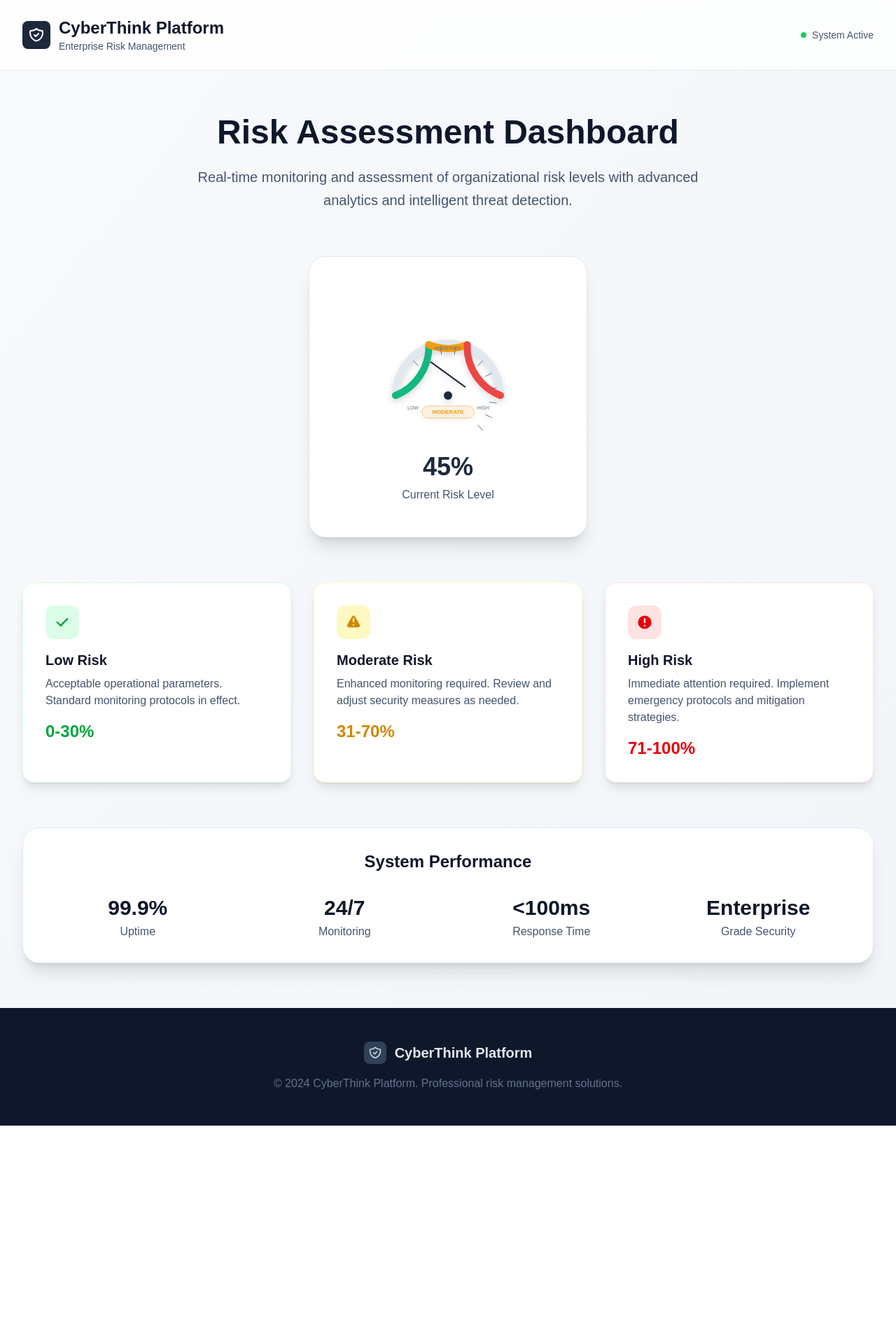
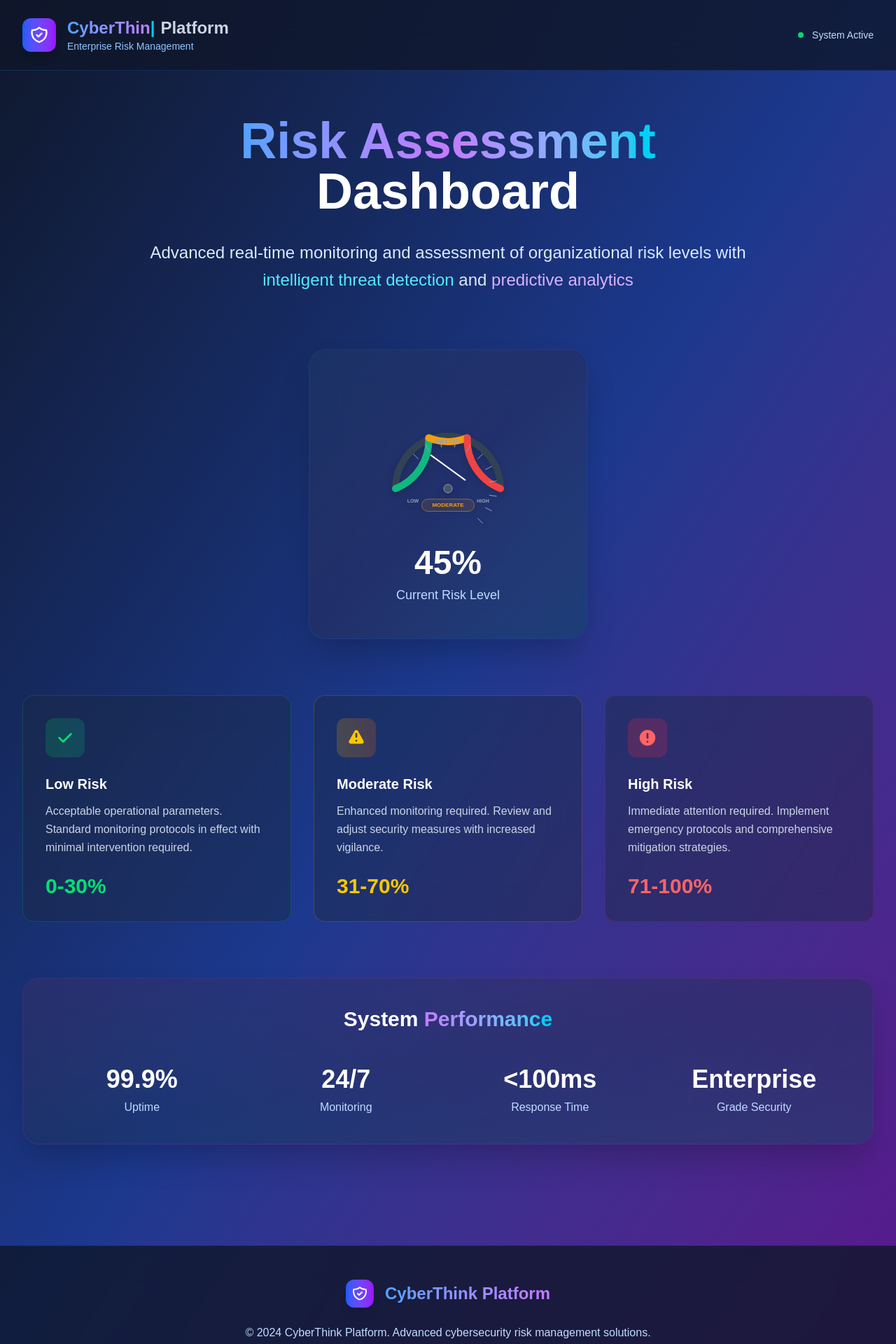
Before and after one commit to emi10147/cyberthink-platform, a Next.js app: page / in a window 1280 px wide. Shown: the top 1920 px of the page at 70% size. Before the commit the page ends 1608 px from the top, so only its background shows below. Built offline with nearby package versions, Linux system fonts and the light colour scheme.

Commit message:
Transform to stunning blue/purple professional design - Add CyberThink typewriter effect, neural network background, premium fonts (Inter, Poppins, JetBrains Mono), glassmorphism effects, and enhanced animations while maintaining minimalistic aesthetics

```diff
--- a/src/app/page.tsx
+++ b/src/app/page.tsx
@@ -2,6 +2,89 @@
 
 import { useState, useEffect } from 'react'
 import { motion } from 'framer-motion'
+
+// Typewriter Text Component
+interface TypewriterTextProps {
+  text: string;
+  className?: string;
+  delay?: number;
+  speed?: number;
+}
+
+const TypewriterText: React.FC<TypewriterTextProps> = ({ text, className, delay = 0, speed = 50 }) => {
+  const [displayText, setDisplayText] = useState('')
+  const [currentIndex, setCurrentIndex] = useState(0)
+  const [showCursor, setShowCursor] = useState(true)
+
+  useEffect(() => {
+    const startTyping = setTimeout(() => {
+      if (currentIndex < text.length) {
+        const timer = setTimeout(() => {
+          setDisplayText(text.slice(0, currentIndex + 1))
+          setCurrentIndex(currentIndex + 1)
+        }, speed)
+        return () => clearTimeout(timer)
+      } else {
+        // Blinking cursor effect
+        const cursorTimer = setInterval(() => {
+          setShowCursor(prev => !prev)
+        }, 500)
+        return () => clearInterval(cursorTimer)
+      }
+    }, delay)
+
+    return () => clearTimeout(startTyping)
+  }, [currentIndex, text, delay, speed])
+
+  return (
+    <span className={className}>
+      {displayText}
+      {showCursor && currentIndex <= text.length && (
+        <span className="animate-pulse text-cyan-400">|</span>
+      )}
+    </span>
+  )
+}
+
+// Neural Network Background Component
+const NeuralBackground = () => (
+  <div className="absolute inset-0 overflow-hidden pointer-events-none">
+    <svg className="absolute inset-0 w-full h-full opacity-10" viewBox="0 0 1200 800">
+      <defs>
+        <linearGradient id="neuralGradient" x1="0%" y1="0%" x2="100%" y2="100%">
+          <stop offset="0%" stopColor="#3B82F6" stopOpacity="0.3" />
+          <stop offset="50%" stopColor="#8B5CF6" stopOpacity="0.2" />
+          <stop offset="100%" stopColor="#06B6D4" stopOpacity="0.1" />
+        </linearGradient>
+      </defs>
+
+      <motion.path
+        d="M100,200 Q300,100 500,200 T900,200"
+        stroke="url(#neuralGradient)"
+        strokeWidth="1"
+        fill="none"
+        animate={{ pathLength: [0, 1, 0] }}
+        transition={{ duration: 8, repeat: Infinity, ease: "easeInOut" }}
+      />
+      <motion.path
+        d="M200,400 Q400,300 600,400 T1000,400"
+        stroke="url(#neuralGradient)"
+        strokeWidth="1"
+        fill="none"
+        animate={{ pathLength: [0, 1, 0] }}
+        transition={{ duration: 10, repeat: Infinity, ease: "easeInOut", delay: 2 }}
+      />
+      <motion.path
+        d="M50,600 Q350,500 650,600 T1150,600"
+        stroke="url(#neuralGradient)"
+        strokeWidth="1"
+        fill="none"
+        animate={{ pathLength: [0, 1, 0] }}
+        transition={{ duration: 12, repeat: Infinity, ease: "easeInOut", delay: 4 }}
+      />
+    </svg>
+  </div>
+)
 
 const RiskGauge = () => {
   const [riskLevel, setRiskLevel] = useState(0)
@@ -43,7 +126,7 @@ const RiskGauge = () => {
         <path
           d="M 150 300 A 150 150 0 0 1 450 300"
           fill="none"
-          stroke="#e2e8f0"
+          stroke="#334155"
           strokeWidth="20"
           strokeLinecap="round"
         />
@@ -98,7 +181,7 @@ const RiskGauge = () => {
               y1={y1}
               x2={x2}
               y2={y2}
-              stroke="#64748b"
+              stroke="#94a3b8"
               strokeWidth="2"
               strokeLinecap="round"
               initial={{ opacity: 0 }}
@@ -125,7 +208,7 @@ const RiskGauge = () => {
             y1="300"
             x2="300"
             y2="180"
-            stroke="#1e293b"
+            stroke="#ffffff"
             strokeWidth="4"
             strokeLinecap="round"
           />
@@ -136,13 +219,15 @@ const RiskGauge = () => {
           cx="300"
           cy="300"
           r="12"
-          fill="#1e293b"
+          fill="#475569"
+          stroke="#94a3b8"
+          strokeWidth="2"
         />
 
         {/* Labels */}
-        <text x="200" y="340" fill="#64748b" fontSize="14" fontWeight="500" textAnchor="middle">LOW</text>
-        <text x="300" y="170" fill="#64748b" fontSize="14" fontWeight="500" textAnchor="middle">MODERATE</text>
-        <text x="400" y="340" fill="#64748b" fontSize="14" fontWeight="500" textAnchor="middle">HIGH</text>
+        <text x="200" y="340" fill="#94a3b8" fontSize="14" fontWeight="600" textAnchor="middle">LOW</text>
+        <text x="300" y="170" fill="#94a3b8" fontSize="14" fontWeight="600" textAnchor="middle">MODERATE</text>
+        <text x="400" y="340" fill="#94a3b8" fontSize="14" fontWeight="600" textAnchor="middle">HIGH</text>
 
         {/* Current Value */}
         <rect x="225" y="330" width="150" height="35" rx="18" fill={risk.color} fillOpacity="0.1" stroke={risk.color} strokeWidth="1"/>
@@ -156,10 +241,10 @@ const RiskGauge = () => {
         animate={{ opacity: 1, y: 0 }}
         transition={{ delay: 2 }}
       >
-        <div className="text-4xl font-bold text-slate-800 mb-2">
+        <div className="text-5xl font-bold text-white mb-2 font-jetbrains-mono">
           {Math.round(riskLevel)}%
         </div>
-        <div className="text-slate-600 font-medium">
+        <div className="text-blue-200 font-medium text-lg">
           Current Risk Level
         </div>
       </motion.div>
@@ -169,143 +254,194 @@ const RiskGauge = () => {
 
 export default function Home() {
   return (
-    <div className="min-h-screen bg-gradient-to-br from-slate-50 to-slate-100">
+    <div className="min-h-screen bg-gradient-to-br from-slate-900 via-blue-900 to-purple-900 relative overflow-hidden font-inter">
+      {/* Neural Network Background */}
+      <NeuralBackground />
+
       {/* Header */}
-      <header className="bg-white/80 backdrop-blur-sm border-b border-slate-200">
+      <header className="relative z-10 bg-slate-900/80 backdrop-blur-xl border-b border-blue-500/20">
         <div className="max-w-7xl mx-auto px-4 sm:px-6 lg:px-8 py-6">
           <div className="flex items-center justify-between">
-            <div className="flex items-center space-x-3">
-              <div className="w-10 h-10 bg-slate-800 rounded-lg flex items-center justify-center">
-                <svg className="w-6 h-6 text-white" fill="none" stroke="currentColor" viewBox="0 0 24 24">
+            <div className="flex items-center space-x-4">
+              <div className="w-12 h-12 bg-gradient-to-r from-blue-600 to-purple-600 rounded-xl flex items-center justify-center shadow-lg">
+                <svg className="w-7 h-7 text-white" fill="none" stroke="currentColor" viewBox="0 0 24 24">
                   <path strokeLinecap="round" strokeLinejoin="round" strokeWidth={2} d="M9 12l2 2 4-4m5.618-4.016A11.955 11.955 0 0112 2.944a11.955 11.955 0 01-8.618 3.04A12.02 12.02 0 003 9c0 5.591 3.824 10.29 9 11.622 5.176-1.332 9-6.03 9-11.622 0-1.042-.133-2.052-.382-3.016z" />
                 </svg>
               </div>
               <div>
-                <h1 className="text-2xl font-bold text-slate-900">CyberThink Platform</h1>
-                <p className="text-slate-600 text-sm">Enterprise Risk Management</p>
+                <h1 className="text-2xl font-bold text-white font-poppins">
+                  <TypewriterText text="CyberThink" className="bg-gradient-to-r from-blue-400 to-purple-400 bg-clip-text text-transparent" delay={500} speed={100} />
+                  <span className="text-slate-300 ml-2">Platform</span>
+                </h1>
+                <p className="text-blue-300 text-sm font-medium">Enterprise Risk Management</p>
               </div>
             </div>
-            <div className="flex items-center space-x-2 text-sm text-slate-600">
-              <div className="w-2 h-2 bg-green-500 rounded-full animate-pulse"></div>
-              <span>System Active</span>
+            <div className="flex items-center space-x-3 text-sm text-blue-200">
+              <div className="w-2 h-2 bg-green-400 rounded-full animate-pulse shadow-lg shadow-green-400/50"></div>
+              <span className="font-medium">System Active</span>
             </div>
           </div>
         </div>
       </header>
 
       {/* Main Content */}
-      <main className="max-w-7xl mx-auto px-4 sm:px-6 lg:px-8 py-16">
-        <div className="text-center mb-16">
+      <main className="relative z-10 max-w-7xl mx-auto px-4 sm:px-6 lg:px-8 py-16">
+        <div className="text-center mb-20">
           <motion.h2
-            className="text-4xl md:text-5xl font-bold text-slate-900 mb-6"
+            className="text-5xl md:text-6xl lg:text-7xl font-bold mb-8 font-poppins"
+            initial={{ opacity: 0, y: 30 }}
+            animate={{ opacity: 1, y: 0 }}
+            transition={{ duration: 1 }}
+          >
+            <span className="bg-gradient-to-r from-blue-400 via-purple-400 to-cyan-400 bg-clip-text text-transparent">
+              Risk Assessment
+            </span>
+            <br />
+            <span className="text-white">Dashboard</span>
+          </motion.h2>
+          <motion.p
+            className="text-xl md:text-2xl text-blue-100 max-w-4xl mx-auto leading-relaxed font-light"
             initial={{ opacity: 0, y: 20 }}
             animate={{ opacity: 1, y: 0 }}
-            transition={{ duration: 0.8 }}
+            transition={{ duration: 0.8, delay: 0.3 }}
           >
-            Risk Assessment Dashboard
-          </motion.h2>
-          <motion.p
-            className="text-xl text-slate-600 max-w-3xl mx-auto leading-relaxed"
-            initial={{ opacity: 0, y: 20 }}
-            animate={{ opacity: 1, y: 0 }}
-            transition={{ duration: 0.8, delay: 0.2 }}
-          >
-            Real-time monitoring and assessment of organizational risk levels
-            with advanced analytics and intelligent threat detection.
+            Advanced real-time monitoring and assessment of organizational risk levels
+            with <span className="text-cyan-300 font-medium">intelligent threat detection</span> and
+            <span className="text-purple-300 font-medium"> predictive analytics</span>
           </motion.p>
         </div>
 
         {/* Risk Gauge */}
-        <div className="flex justify-center mb-16">
-          <div className="bg-white rounded-3xl shadow-xl p-12 border border-slate-200">
-            <RiskGauge />
-          </div>
+        <div className="flex justify-center mb-20">
+          <motion.div
+            className="bg-slate-800/40 backdrop-blur-xl rounded-3xl shadow-2xl p-12 border border-blue-500/20 relative overflow-hidden"
+            initial={{ opacity: 0, scale: 0.9 }}
+            animate={{ opacity: 1, scale: 1 }}
+            transition={{ duration: 1, delay: 0.5 }}
+          >
+            {/* Glassmorphism effect */}
+            <div className="absolute inset-0 bg-gradient-to-br from-blue-500/10 via-purple-500/5 to-cyan-500/10 rounded-3xl"></div>
+            <div className="relative z-10">
+              <RiskGauge />
+            </div>
+          </motion.div>
         </div>
 
         {/* Risk Categories */}
         <motion.div
-          className="grid md:grid-cols-3 gap-8 mb-16"
+          className="grid md:grid-cols-3 gap-8 mb-20"
           initial={{ opacity: 0, y: 30 }}
           animate={{ opacity: 1, y: 0 }}
-          transition={{ duration: 0.8, delay: 0.4 }}
+          transition={{ duration: 0.8, delay: 0.7 }}
         >
-          <div className="bg-white rounded-2xl p-8 shadow-lg border border-green-100">
-            <div className="w-12 h-12 bg-green-100 rounded-xl flex items-center justify-center mb-4">
-              <svg className="w-6 h-6 text-green-600" fill="currentColor" viewBox="0 0 20 20">
+          <motion.div
+            className="bg-slate-800/40 backdrop-blur-xl rounded-2xl p-8 border border-green-500/20 hover:border-green-400/40 transition-all duration-300 group"
+            whileHover={{ y: -5, scale: 1.02 }}
+          >
+            <div className="w-14 h-14 bg-gradient-to-r from-green-500/20 to-emerald-500/20 rounded-xl flex items-center justify-center mb-6 group-hover:scale-110 transition-transform duration-300">
+              <svg className="w-7 h-7 text-green-400" fill="currentColor" viewBox="0 0 20 20">
                 <path fillRule="evenodd" d="M16.707 5.293a1 1 0 010 1.414l-8 8a1 1 0 01-1.414 0l-4-4a1 1 0 011.414-1.414L8 12.586l7.293-7.293a1 1 0 011.414 0z" clipRule="evenodd" />
               </svg>
             </div>
-            <h3 className="text-xl font-semibold text-slate-900 mb-2">Low Risk</h3>
-            <p className="text-slate-600">Acceptable operational parameters. Standard monitoring protocols in effect.</p>
-            <div className="mt-4 text-2xl font-bold text-green-600">0-30%</div>
-          </div>
+            <h3 className="text-xl font-semibold text-white mb-3 font-poppins">Low Risk</h3>
+            <p className="text-slate-300 leading-relaxed">Acceptable operational parameters. Standard monitoring protocols in effect with minimal intervention required.</p>
+            <div className="mt-6 text-3xl font-bold text-green-400 font-jetbrains-mono">0-30%</div>
+          </motion.div>
 
-          <div className="bg-white rounded-2xl p-8 shadow-lg border border-yellow-100">
-            <div className="w-12 h-12 bg-yellow-100 rounded-xl flex items-center justify-center mb-4">
-              <svg className="w-6 h-6 text-yellow-600" fill="currentColor" viewBox="0 0 20 20">
+          <motion.div
+            className="bg-slate-800/40 backdrop-blur-xl rounded-2xl p-8 border border-yellow-500/20 hover:border-yellow-400/40 transition-all duration-300 group"
+            whileHover={{ y: -5, scale: 1.02 }}
+          >
+            <div className="w-14 h-14 bg-gradient-to-r from-yellow-500/20 to-orange-500/20 rounded-xl flex items-center justify-center mb-6 group-hover:scale-110 transition-transform duration-300">
+              <svg className="w-7 h-7 text-yellow-400" fill="currentColor" viewBox="0 0 20 20">
                 <path fillRule="evenodd" d="M8.257 3.099c.765-1.36 2.722-1.36 3.486 0l5.58 9.92c.75 1.334-.213 2.98-1.742 2.98H4.42c-1.53 0-2.493-1.646-1.743-2.98l5.58-9.92zM11 13a1 1 0 11-2 0 1 1 0 012 0zm-1-8a1 1 0 00-1 1v3a1 1 0 002 0V6a1 1 0 00-1-1z" clipRule="evenodd" />
               </svg>
             </div>
-            <h3 className="text-xl font-semibold text-slate-900 mb-2">Moderate Risk</h3>
-            <p className="text-slate-600">Enhanced monitoring required. Review and adjust security measures as needed.</p>
-            <div className="mt-4 text-2xl font-bold text-yellow-600">31-70%</div>
-          </div>
+            <h3 className="text-xl font-semibold text-white mb-3 font-poppins">Moderate Risk</h3>
+            <p className="text-slate-300 leading-relaxed">Enhanced monitoring required. Review and adjust security measures with increased vigilance.</p>
+            <div className="mt-6 text-3xl font-bold text-yellow-400 font-jetbrains-mono">31-70%</div>
+          </motion.div>
 
-          <div className="bg-white rounded-2xl p-8 shadow-lg border border-red-100">
-            <div className="w-12 h-12 bg-red-100 rounded-xl flex items-center justify-center mb-4">
-              <svg className="w-6 h-6 text-red-600" fill="currentColor" viewBox="0 0 20 20">
+          <motion.div
+            className="bg-slate-800/40 backdrop-blur-xl rounded-2xl p-8 border border-red-500/20 hover:border-red-400/40 transition-all duration-300 group"
+            whileHover={{ y: -5, scale: 1.02 }}
+          >
+            <div className="w-14 h-14 bg-gradient-to-r from-red-500/20 to-rose-500/20 rounded-xl flex items-center justify-center mb-6 group-hover:scale-110 transition-transform duration-300">
+              <svg className="w-7 h-7 text-red-400" fill="currentColor" viewBox="0 0 20 20">
                 <path fillRule="evenodd" d="M18 10a8 8 0 11-16 0 8 8 0 0116 0zm-7 4a1 1 0 11-2 0 1 1 0 012 0zm-1-9a1 1 0 00-1 1v4a1 1 0 102 0V6a1 1 0 00-1-1z" clipRule="evenodd" />
               </svg>
             </div>
-            <h3 className="text-xl font-semibold text-slate-900 mb-2">High Risk</h3>
-            <p className="text-slate-600">Immediate attention required. Implement emergency protocols and mitigation strategies.</p>
-            <div className="mt-4 text-2xl font-bold text-red-600">71-100%</div>
-          </div>
+            <h3 className="text-xl font-semibold text-white mb-3 font-poppins">High Risk</h3>
+            <p className="text-slate-300 leading-relaxed">Immediate attention required. Implement emergency protocols and comprehensive mitigation strategies.</p>
+            <div className="mt-6 text-3xl font-bold text-red-400 font-jetbrains-mono">71-100%</div>
+          </motion.div>
         </motion.div>
 
         {/* Key Metrics */}
         <motion.div
-          className="bg-white rounded-3xl shadow-xl p-8 border border-slate-200"
+          className="bg-slate-800/40 backdrop-blur-xl rounded-3xl shadow-2xl p-10 border border-purple-500/20 relative overflow-hidden"
           initial={{ opacity: 0, y: 30 }}
           animate={{ opacity: 1, y: 0 }}
-          transition={{ duration: 0.8, delay: 0.6 }}
+          transition={{ duration: 0.8, delay: 0.9 }}
         >
-          <h3 className="text-2xl font-bold text-slate-900 mb-8 text-center">System Performance</h3>
-          <div className="grid grid-cols-2 md:grid-cols-4 gap-8">
-            <div className="text-center">
-              <div className="text-3xl font-bold text-slate-900 mb-1">99.9%</div>
-              <div className="text-slate-600">Uptime</div>
-            </div>
-            <div className="text-center">
-              <div className="text-3xl font-bold text-slate-900 mb-1">24/7</div>
-              <div className="text-slate-600">Monitoring</div>
-            </div>
-            <div className="text-center">
-              <div className="text-3xl font-bold text-slate-900 mb-1">&lt;100ms</div>
-              <div className="text-slate-600">Response Time</div>
-            </div>
-            <div className="text-center">
-              <div className="text-3xl font-bold text-slate-900 mb-1">Enterprise</div>
-              <div className="text-slate-600">Grade Security</div>
+          {/* Glassmorphism effect */}
+          <div className="absolute inset-0 bg-gradient-to-br from-purple-500/10 via-blue-500/5 to-cyan-500/10 rounded-3xl"></div>
+          <div className="relative z-10">
+            <h3 className="text-3xl font-bold text-white mb-12 text-center font-poppins">
+              System <span className="bg-gradient-to-r from-purple-400 to-cyan-400 bg-clip-text text-transparent">Performance</span>
+            </h3>
+            <div className="grid grid-cols-2 md:grid-cols-4 gap-8">
+              <motion.div
+                className="text-center group"
+                whileHover={{ scale: 1.05 }}
+                transition={{ duration: 0.2 }}
+              >
+                <div className="text-4xl font-bold text-white mb-2 font-jetbrains-mono group-hover:text-cyan-400 transition-colors duration-300">99.9%</div>
+                <div className="text-blue-200 font-medium">Uptime</div>
+              </motion.div>
+              <motion.div
+                className="text-center group"
+                whileHover={{ scale: 1.05 }}
+                transition={{ duration: 0.2 }}
+              >
+                <div className="text-4xl font-bold text-white mb-2 font-jetbrains-mono group-hover:text-purple-400 transition-colors duration-300">24/7</div>
+                <div className="text-blue-200 font-medium">Monitoring</div>
+              </motion.div>
+              <motion.div
+                className="text-center group"
+                whileHover={{ scale: 1.05 }}
+                transition={{ duration: 0.2 }}
+              >
+                <div className="text-4xl font-bold text-white mb-2 font-jetbrains-mono group-hover:text-green-400 transition-colors duration-300">&lt;100ms</div>
+                <div className="text-blue-200 font-medium">Response Time</div>
+              </motion.div>
+              <motion.div
+                className="text-center group"
+                whileHover={{ scale: 1.05 }}
+                transition={{ duration: 0.2 }}
+              >
+                <div className="text-4xl font-bold text-white mb-2 font-jetbrains-mono group-hover:text-yellow-400 transition-colors duration-300">Enterprise</div>
+                <div className="text-blue-200 font-medium">Grade Security</div>
+              </motion.div>
             </div>
           </div>
         </motion.div>
       </main>
 
       {/* Footer */}
-      <footer className="bg-slate-900 text-slate-400 py-12">
+      <footer className="relative z-10 bg-slate-900/80 backdrop-blur-xl border-t border-blue-500/20 py-12 mt-20">
         <div className="max-w-7xl mx-auto px-4 sm:px-6 lg:px-8">
           <div className="text-center">
-            <div className="flex items-center justify-center space-x-3 mb-4">
-              <div className="w-8 h-8 bg-slate-700 rounded-lg flex items-center justify-center">
-                <svg className="w-5 h-5 text-slate-300" fill="none" stroke="currentColor" viewBox="0 0 24 24">
+            <div className="flex items-center justify-center space-x-4 mb-6">
+              <div className="w-10 h-10 bg-gradient-to-r from-blue-600 to-purple-600 rounded-xl flex items-center justify-center shadow-lg">
+                <svg className="w-6 h-6 text-white" fill="none" stroke="currentColor" viewBox="0 0 24 24">
                   <path strokeLinecap="round" strokeLinejoin="round" strokeWidth={2} d="M9 12l2 2 4-4m5.618-4.016A11.955 11.955 0 0112 2.944a11.955 11.955 0 01-8.618 3.04A12.02 12.02 0 003 9c0 5.591 3.824 10.29 9 11.622 5.176-1.332 9-6.03 9-11.622 0-1.042-.133-2.052-.382-3.016z" />
                 </svg>
               </div>
-              <span className="text-xl font-semibold text-slate-200">CyberThink Platform</span>
+              <span className="text-2xl font-bold bg-gradient-to-r from-blue-400 to-purple-400 bg-clip-text text-transparent font-poppins">CyberThink Platform</span>
             </div>
-            <p className="text-slate-500">
-              © 2024 CyberThink Platform. Professional risk management solutions.
+            <p className="text-blue-200 font-medium">
+              © 2024 CyberThink Platform. Advanced cybersecurity risk management solutions.
             </p>
           </div>
         </div>
```
Also changed, not shown: src/app/layout.tsx (+12 -6 lines).
